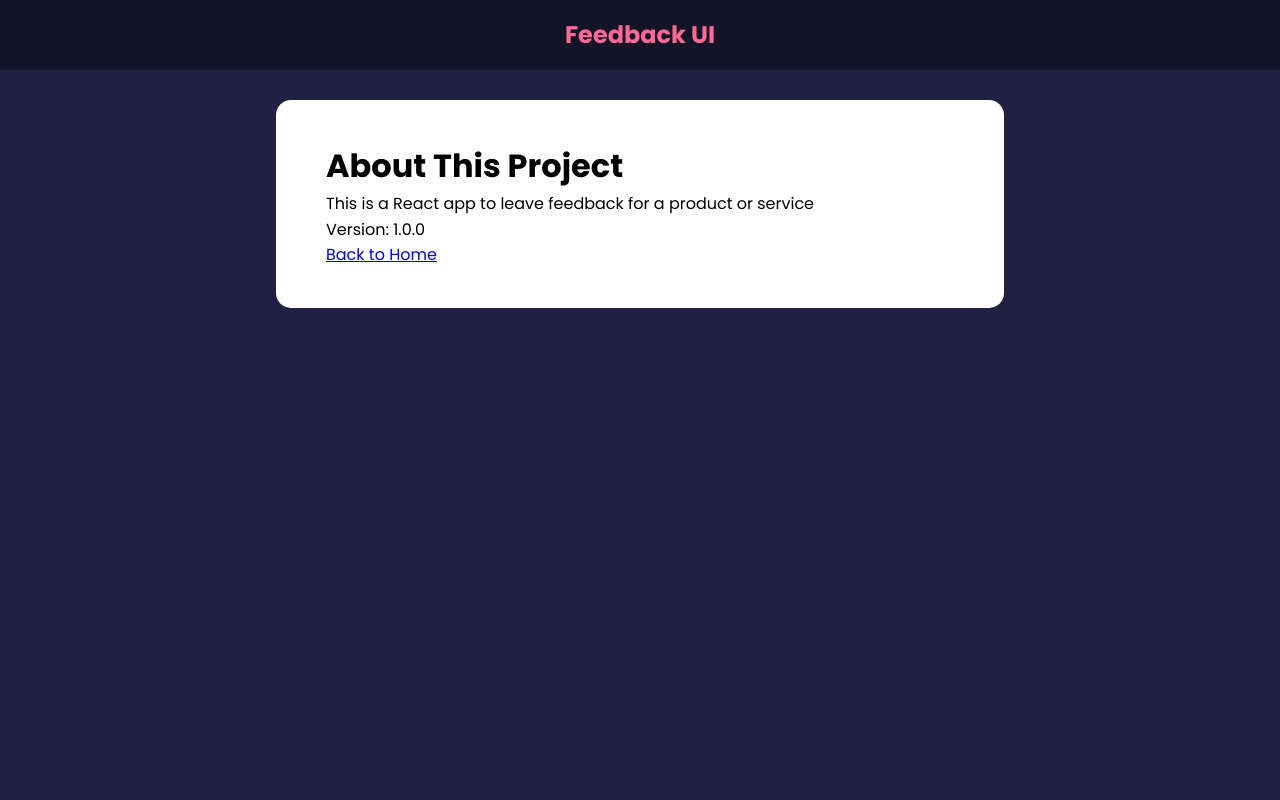
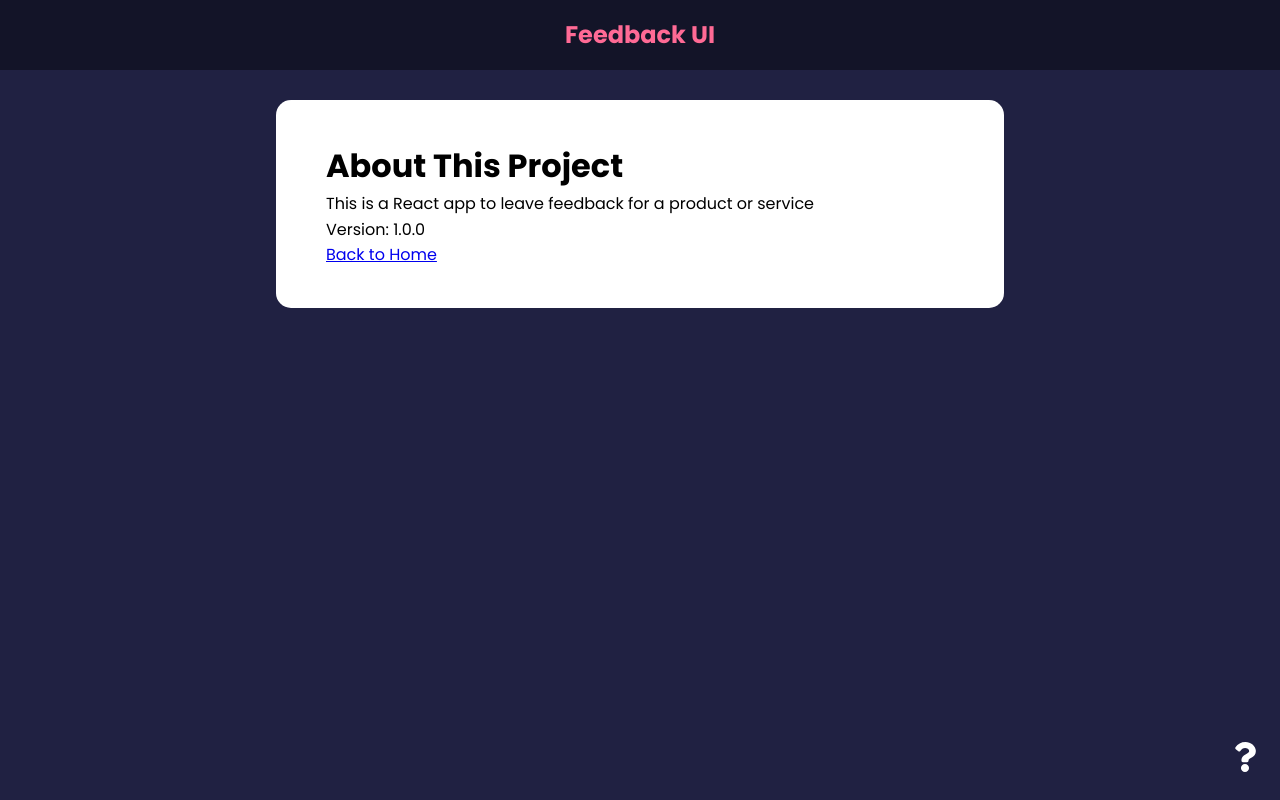
Before and after one commit to emcknight/feedback-app, a React (Create React App) app: page /about in a window 1280 px wide. Built offline with nearby package versions, Linux system fonts and the light colour scheme.

Commit message:
finishing up rating submission

```diff
--- a/src/App.js
+++ b/src/App.js
@@ -1,45 +1,51 @@
-import { useState } from "react"
-import { v4 as uuidv4 } from 'uuid'
-import { BrowserRouter as Router, Route, Routes } from 'react-router-dom'
-import Header from "./components/Header"
-import FeedbackData from "./data/FeedbackData"
-import FeedbackList from "./components/FeedbackList"
-import FeedbackStats from "./components/FeedbackStats"
-import FeedbackForm from "./components/FeedbackForm"
-import AboutPage from "./components/pages/AboutPage"
+import { useState } from "react";
+import { v4 as uuidv4 } from "uuid";
+import { BrowserRouter as Router, Route, Routes } from "react-router-dom";
+import Header from "./components/Header";
+import FeedbackData from "./data/FeedbackData";
+import FeedbackList from "./components/FeedbackList";
+import FeedbackStats from "./components/FeedbackStats";
+import FeedbackForm from "./components/FeedbackForm";
+import AboutPage from "./components/pages/AboutPage";
+import AboutIconLink from "./components/AboutIconLink";
 
-function App(){
-    const [feedback, setFeedback] = useState(FeedbackData)
+function App() {
+  const [feedback, setFeedback] = useState(FeedbackData);
   const deleteFeedback = (id) => {
-        if(window.confirm('Are you sure you want to delete?')){
-            setFeedback(feedback.filter((item) => item.id !== id))
+    if (window.confirm("Are you sure you want to delete?")) {
+      setFeedback(feedback.filter((item) => item.id !== id));
     }
+  };
+  const addFeedback = (newFeedback) => {
+    newFeedback.id = uuidv4();
+    setFeedback([newFeedback, ...feedback]);
+  };
 
-    }
-    const addFeedback = (newFeedback) => {
-        newFeedback.id = uuidv4()
-        setFeedback([newFeedback, ...feedback])
-    }
-
-    return(
+  return (
     <Router>
-            <Header  />
+      <Header />
       <div className="container">
         <Routes>
-                    <Route exact path='/'
+          <Route
+            path="/"
             element={
               <>
                 <FeedbackForm handleAdd={addFeedback} />
-                                <FeedbackStats feedback={feedback}/>
-                                <FeedbackList feedback={feedback} handleDelete={deleteFeedback}/>
+                <FeedbackStats feedback={feedback} />
+                <FeedbackList
+                  feedback={feedback}
+                  handleDelete={deleteFeedback}
+                />
               </>
             }
           />
-                    <Route path='/about' element={<AboutPage/>}/>
+          <Route path="/about" element={<AboutPage />} />
         </Routes>
+
+        <AboutIconLink />
       </div>
     </Router>
-    )
+  );
 }
 
-export default App
+export default App;
--- /dev/null
+++ b/src/components/AboutIconLink.jsx
@@ -0,0 +1,14 @@
+import { FaQuestion } from 'react-icons/fa'
+import { Link } from 'react-router-dom'
+
+function AboutIconLink() {
+  return (
+    <div className='about-link'>
+      <Link to='/about'>
+        <FaQuestion size={30} />
+      </Link>
+    </div>
+  )
+}
+
+export default AboutIconLink
--- a/src/components/pages/AboutPage.jsx
+++ b/src/components/pages/AboutPage.jsx
@@ -1,4 +1,5 @@
 import Card from "../shared/Card"
+import { Link } from 'react-router-dom'
 
 function AboutPage() {
   return (
@@ -8,7 +9,7 @@
       <p>Version: 1.0.0</p>
 
       <p>
-        <a href="/">Back to Home</a>
+        <Link to="/">Back to Home</Link>
       </p>
     </Card>
   )
--- a/src/index.css
+++ b/src/index.css
@@ -188,8 +188,10 @@
 /* FIX: Remove position: absolute to keep about icon at the bottom of the
  * document */
 .about-link {
-  display: flex;
-  justify-content: flex-end;
+  position: absolute;
+  bottom: 20px;
+  right: 20px;
+  color: #fff;
 }
 
 /* FIX: Remove position: absolute to keep about icon at the bottom of the
```
Lines whose indentation alone changed are shown as unchanged.
